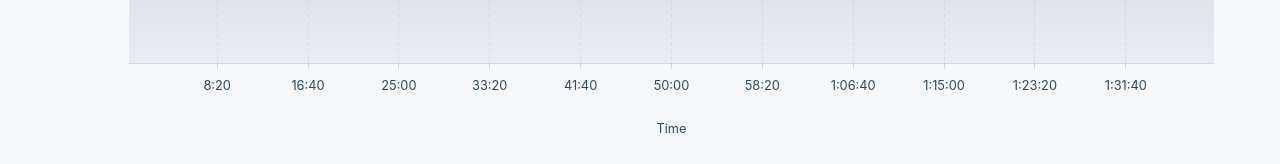
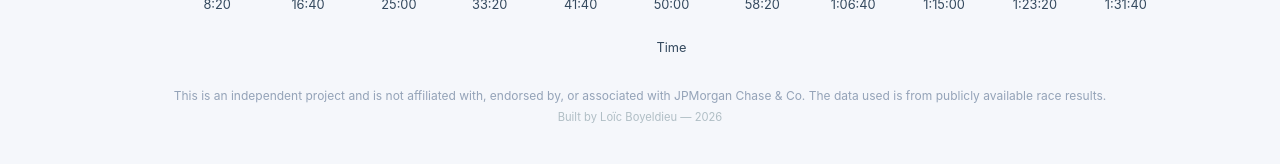
Before and after one commit to loicboyeldieu/jpmc-race-dashboard, a React (Vite) app in the folder app/: page / in a window 1280 px wide. Shown: the part 633-797 px from the top of the page. Built offline with nearby package versions, Linux system fonts and the light colour scheme; no server answers.

Commit message:
Add disclaimer footer and update README

```diff
--- a/app/src/Dashboard.jsx
+++ b/app/src/Dashboard.jsx
@@ -215,6 +215,14 @@ export default function Dashboard() {
             <PerformanceChart values={timingValues} selectedParticipants={selectedParticipants} xMin={chartBounds.xMin} xMax={chartBounds.xMax} />
           </div>
         </main>
+
+        <footer className="app-footer">
+          <p>
+            This is an independent project and is not affiliated with, endorsed by, or associated with
+            JPMorgan Chase & Co. The data used is from publicly available race results.
+          </p>
+          <p className="footer-credit">Built by Loïc Boyeldieu &mdash; {new Date().getFullYear()}</p>
+        </footer>
       </div>
     </div>
   )
--- a/app/src/styles.css
+++ b/app/src/styles.css
@@ -196,6 +196,25 @@ body{
   font-weight:600;
 }
 
+.app-footer {
+  flex: 0 0 auto;
+  text-align: center;
+  padding: 16px 24px 24px;
+  font-size: 0.75rem;
+  color: #94a3b8;
+  line-height: 1.6;
+}
+
+.app-footer p {
+  margin: 0;
+}
+
+.footer-credit {
+  margin-top: 4px !important;
+  font-size: 0.7rem;
+  color: #b0bec5;
+}
+
 @media (max-width: 768px) {
   .container{
     margin:24px auto;
```
Also changed, not shown: 1 other file (tests, documents, lock files or other folders).
